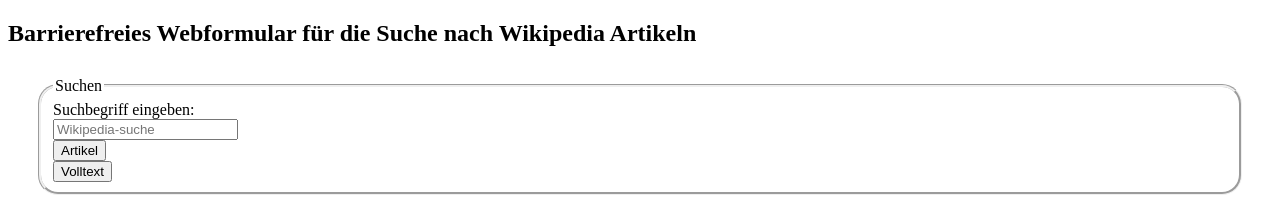
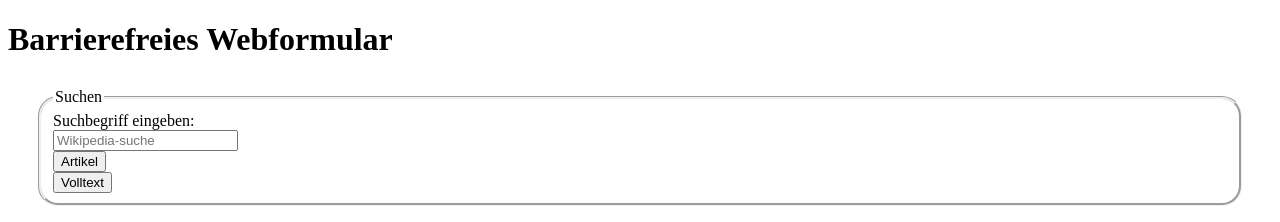
Before and after one commit to Mike66/solo03, a plain HTML site: page index.html in a window 1280 px wide. Shown: the top 222 px of the page. Drawn offline with Linux system fonts and the light colour scheme.

Commit message:
second commit

```diff
--- a/index.html
+++ b/index.html
@@ -7,7 +7,7 @@
 <title>Barrierefreies Suchformular</title>
 </head>
 <body>
-<h2>Barrierefreies Webformular für die Suche nach Wikipedia Artikeln</h2>
+<h1>Barrierefreies Webformular</h1>
 <form action="http://de.wikipedia.org/wiki/Spezial:Suche">
   <fieldset>
     <legend>Suchen</legend>
@@ -17,6 +17,6 @@
     <input type="submit" name="fulltext" value="Volltext" />
   </fieldset>
 </form>
-<p><img src="http://www.w3.org/WAI/wcag2AAA.gif" alt="enter image description here" /></p>
+<p><img src="http://www.w3.org/WAI/wcag2AAA.gif" alt="WCAG 2.0 AAA" /></p>
 </body>
 </html>
--- a/stylesheet.css
+++ b/stylesheet.css
@@ -4,8 +4,10 @@
 		position: relative;
 		border: 3px groove threedface;
 		padding-right: 75%;
+		border-collapse: separate;
+		border-spacing: 20px;
 }
-h2 {
+h1 {
 	position: apsolute;
 	left: 100px;
 	font-family: Garamont;
```
